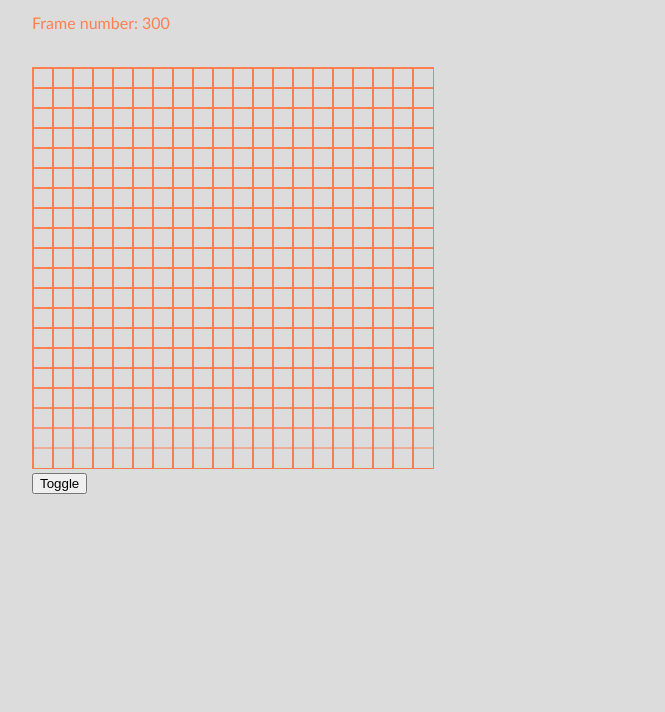
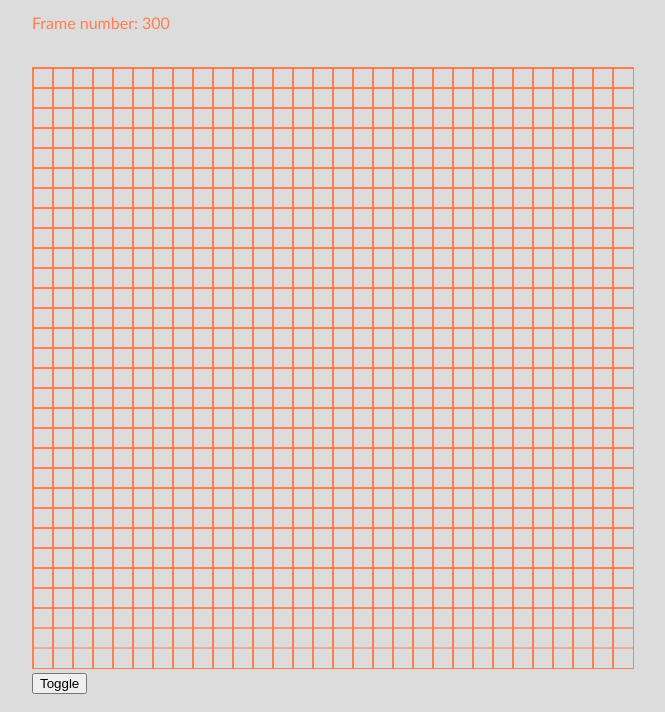
Before and after one commit to bryh311/Random-Walk-Visualization, a plain HTML site: page index.html in a window 1280 px wide. Shown: the part 129-841 px from the top of the page, without its empty margins (288-953 px from the left). Before the commit the page ends 800 px from the top, so only its background shows below. Drawn offline with Linux system fonts and the light colour scheme.

Commit message:
increased canvas size

```diff
--- a/index.html
+++ b/index.html
@@ -20,7 +20,7 @@
                 <input type="submit" name="button" value="Click" id="frameRateButton">
             </form>
             <p id="framecounter">Frame Number: </p> <br>
-            <canvas id="canvas" width="400" height="400"></canvas><br>
+            <canvas id="canvas" width="600" height="600"></canvas><br>
             <button type="submit" name="toggle" id="toggle">Toggle</button>
         </div>
 
--- a/visualization.js
+++ b/visualization.js
@@ -66,11 +66,11 @@ function draw() {
     const height = canvas.height;
     if (canvas.getContext) {
         const ctx = canvas.getContext("2d")
-
+        ctx.lineWidth = 1;
+        ctx.fillStyle = "gainsboro";
+        ctx.fillRect(0,0,width,height);
+        if (ALIGNMENT >= 2) {
             // draw grid
-        ctx.lineWidth = 1;
-        ctx.fillStyle = "gainsboro"
-        ctx.fillRect(0,0,width,height)
             ctx.strokeStyle = "coral"
             ctx.beginPath()
             for (let i = 0; i < width; i += ALIGNMENT) {
@@ -83,6 +83,7 @@ function draw() {
                 ctx.moveTo(0,i);
                 ctx.lineTo(width, i);
                 ctx.stroke();
+            }
         }
 
     }
```
Lines whose indentation alone changed are shown as unchanged.
